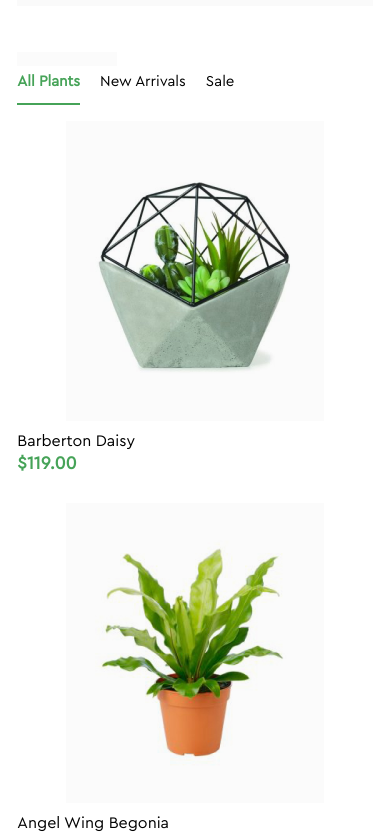
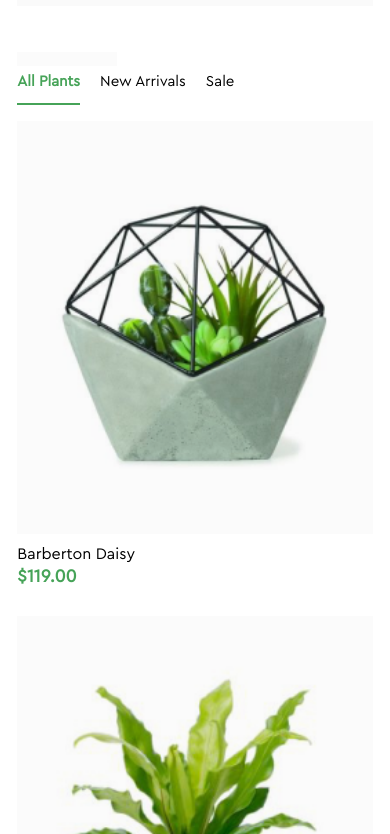
Before and after one commit to KostiantynPavlenko/pavlenko_front_end_basic, a plain HTML site: page index.html in a window 390 px wide. Shown: the part 780-1614 px from the top of the page. Drawn offline with Linux system fonts and the light colour scheme; files whose address does not match are found by name.

Commit message:
refactored images in mobile version

```diff
--- a/css/style.css
+++ b/css/style.css
@@ -1508,6 +1508,16 @@ footer .copyright-text{
         width: 100%;
     }
 
+    .card-img{
+        max-height: 100%;
+    }
+    .card-img::before{
+        display: none;
+    }
+    .card-img img{
+        margin: 0;
+    }
+
     .pagination{
         margin-top: 48px;
         margin-bottom: 0;
```
